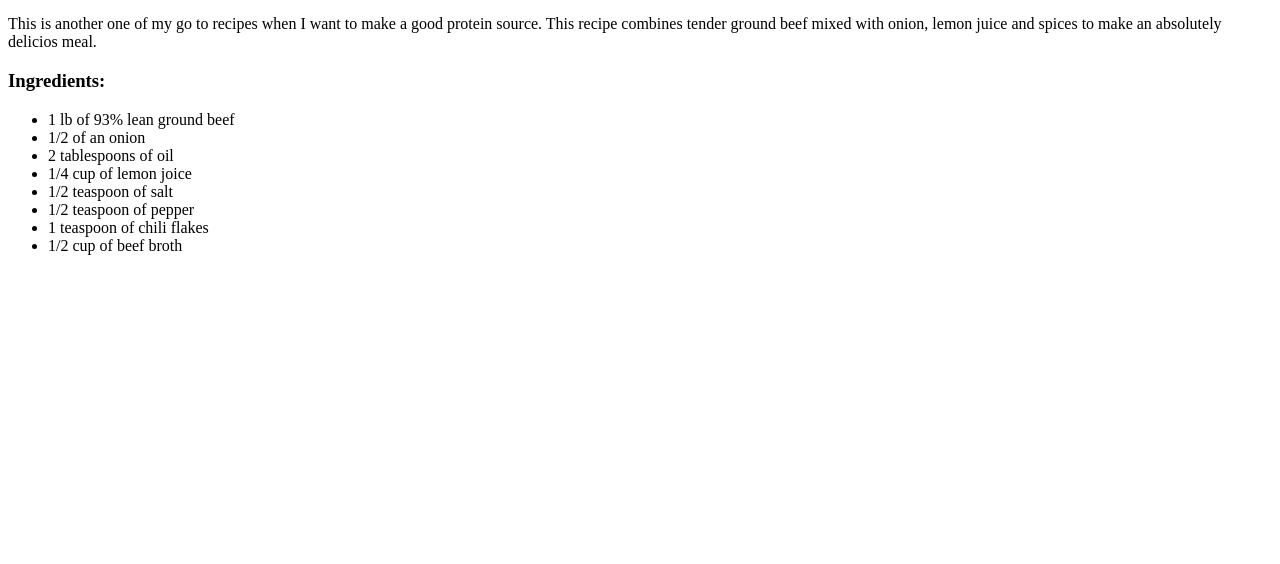
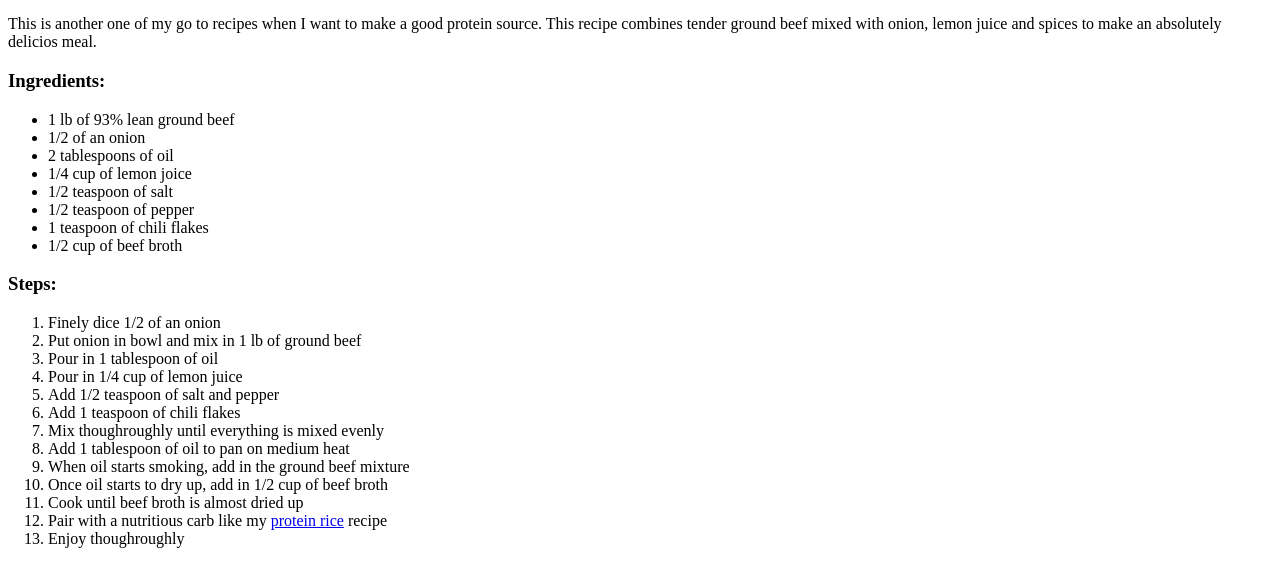
Before and after one commit to sunnysalah/odin-recipes, a plain HTML site: page recipes/ground-beef.html in a window 1280 px wide. Shown: the part 428-992 px from the top of the page. Before the commit the page ends 800 px from the top, so only its background shows below. Drawn offline with Linux system fonts and the light colour scheme.

Commit message:
Add steps list to ground-beef.html

```diff
--- a/recipes/ground-beef.html
+++ b/recipes/ground-beef.html
@@ -26,5 +26,22 @@
                     <li>1/2 cup of beef broth</li>
                 </ul>
 
+            <h3>Steps:</h3>
+                <ol>
+                    <li>Finely dice 1/2 of an onion</li>
+                    <li>Put onion in bowl and mix in 1 lb of ground beef</li>
+                    <li>Pour in 1 tablespoon of oil</li>
+                    <li>Pour in 1/4 cup of lemon juice</li>
+                    <li>Add 1/2 teaspoon of salt and pepper</li>
+                    <li>Add 1 teaspoon of chili flakes</li>
+                    <li>Mix thoughroughly until everything is mixed evenly</li>
+                    <li>Add 1 tablespoon of oil to pan on medium heat</li>
+                    <li>When oil starts smoking, add in the ground beef mixture</li>
+                    <li>Once oil starts to dry up, add in 1/2 cup of beef broth</li>
+                    <li>Cook until beef broth is almost dried up</li>
+                    <li>Pair with a nutritious carb like my <a href="./protein-rice.html">protein rice</a> recipe</li>
+                    <li>Enjoy thoughroughly</li>
+                </ol>
+
     </body>
 </html>
```
